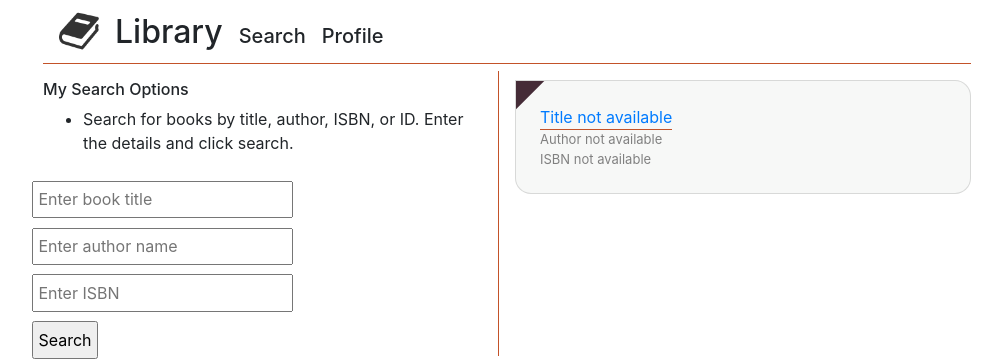
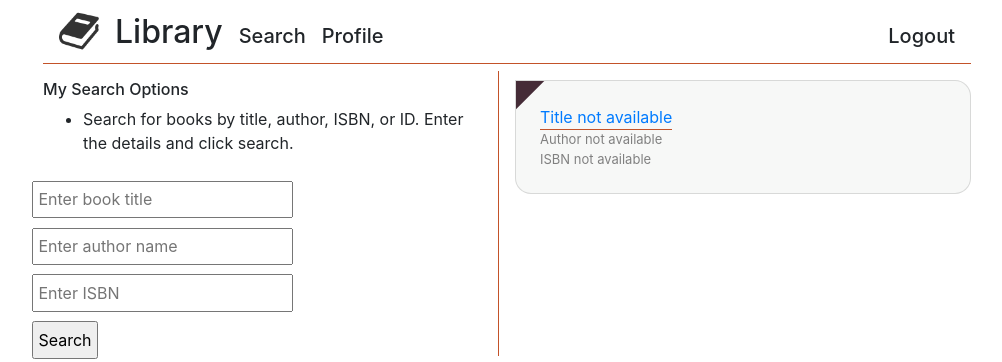
Before and after one commit to Dawid33/CS4125, a Flask app: page /search in a window 1280 px wide. Shown: the top 362 px of the page, without its empty margins (133-1135 px from the left). Run offline with Flask 3, Linux system fonts and the light colour scheme; data comes from the database, SQL or seed files in the repository.

Commit message:
added logout button

```diff
--- a/static/base.css
+++ b/static/base.css
@@ -43,7 +43,7 @@ header a {
   color: inherit;
 }
 
-header>nav>hr,
+header>div>hr,
 body>footer>hr {
   margin: 0.25rem 0rem 0rem 0rem;
 }
@@ -52,12 +52,19 @@ hr {
   border-color: var(--orange);
 }
 
-header>nav {
+header>div {
   width: 100%;
-  vertical-align: middle;
 }
 
-header>nav>ul {
+header>div>nav {
+  width: 100%;
+  display: flex;
+  justify-content: space-between;
+  flex-direction: row;
+  align-items: first baseline;
+}
+
+header>div>nav>ul {
   display: flex;
   flex-direction: row;
   margin: 0;
@@ -66,7 +73,7 @@ header>nav>ul {
   align-items: first baseline;
 }
 
-header>nav>ul>li {
+header>div>nav>ul>li {
   margin-left: 1rem;
   font-size: small;
 }
--- a/templates/base.html
+++ b/templates/base.html
@@ -19,6 +19,7 @@
 
 <body>
   <header>
+    <div>
       <nav>
         <ul>
           <img src="{{ url_for('static', filename='assets/favicon.ico') }}" />
@@ -36,15 +37,25 @@
             </a>
           </li>
         </ul>
+        <ul>
+          <li>
+            <a href="/logout">
+              <h5>Logout</h5>
+            </a>
+          </li>
+        </ul>
+      </nav>
       <hr />
-    </nav>
+    </div>
   </header>
   {% block main %}
 
   {% endblock main %}
   <footer>
     <hr />
-    <a class="footer-link" href="https://github.com/Dawid33/CS4125" target="_blank"><h6 class="mt-4 mb-4 text-center footer-link">Made using Flask, PostgreSQL and <u>Design Patterns</u> 📚</h4></a>
+    <a class="footer-link" href="https://github.com/Dawid33/CS4125" target="_blank">
+      <h6 class="mt-4 mb-4 text-center footer-link">Made using Flask, PostgreSQL and <u>Design Patterns</u> 📚</h4>
+    </a>
   </footer>
 </body>
 
```
Also changed, not shown: src/authentication.py (+8 -0 lines). Lines whose indentation alone changed are shown as unchanged.
